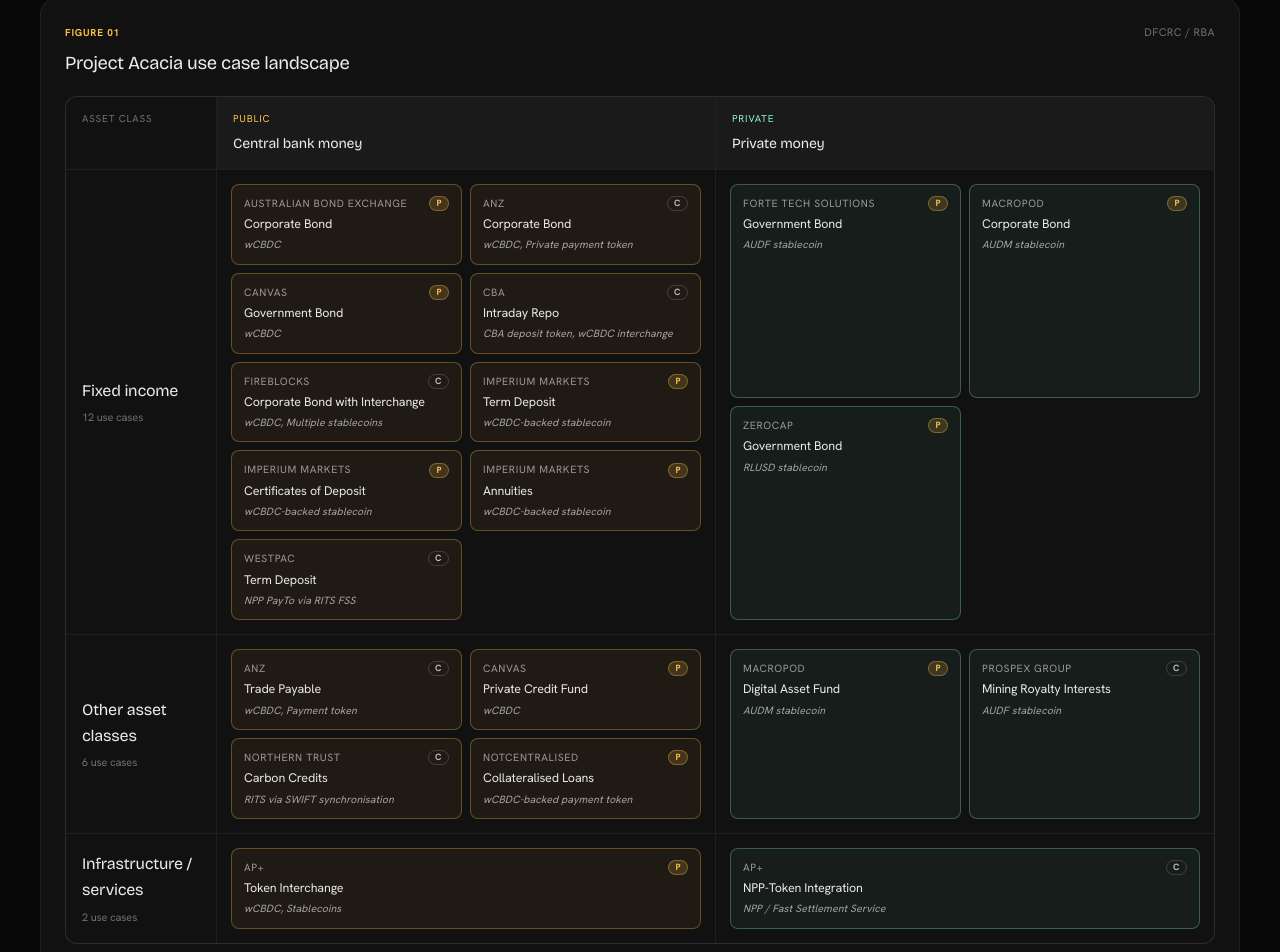
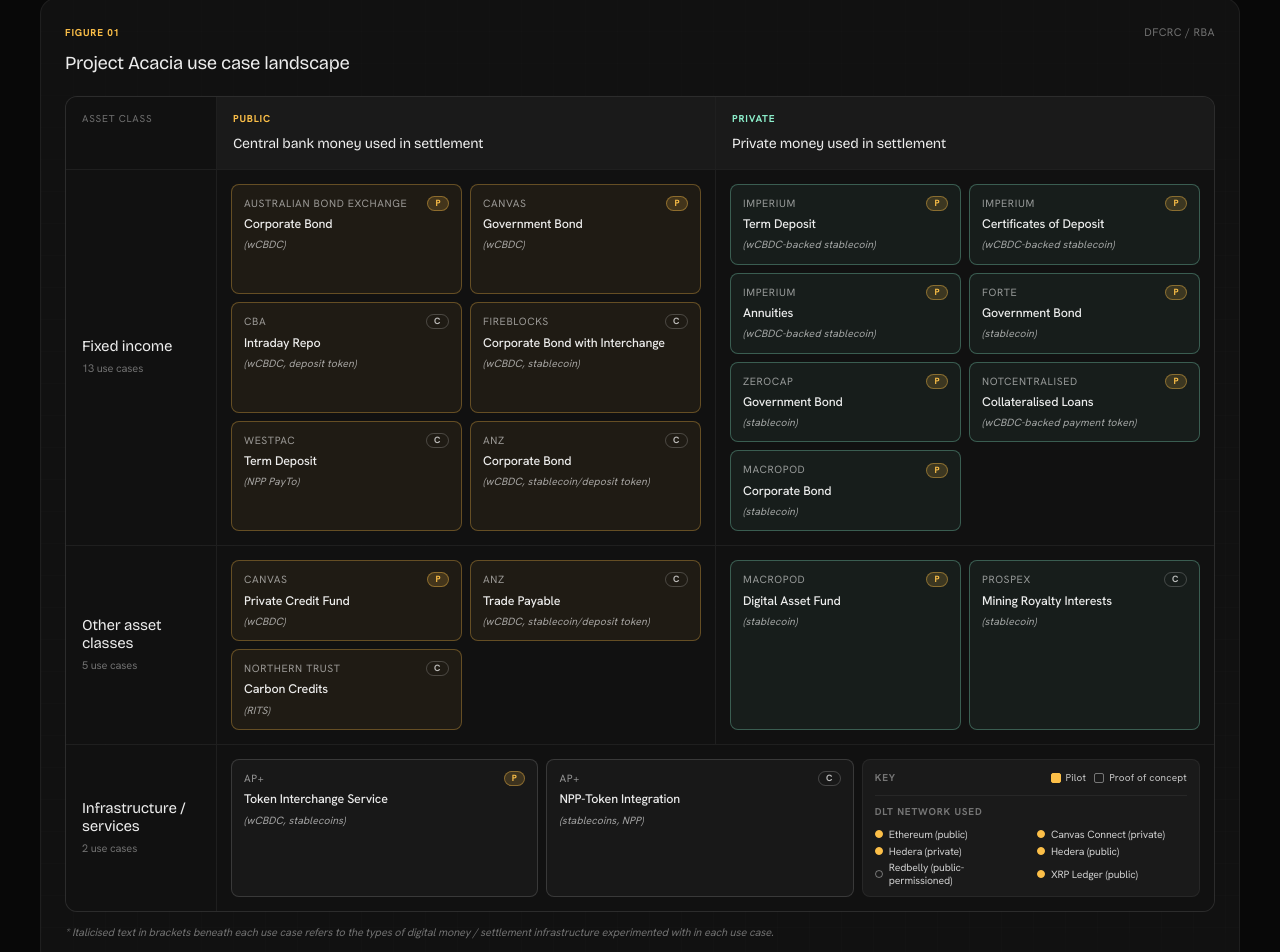
Before and after one commit to Rem-Money/rem-acacia, a Next.js app: page /project in a window 1280 px wide. Shown: the part 1100-2052 px from the top of the page. Built offline with nearby package versions, Linux system fonts and the light colour scheme.

Commit message:
refactor: update navigation components and footer to include sequential page links and rem.money branding

```diff
--- a/components/Footer.tsx
+++ b/components/Footer.tsx
@@ -1,59 +1,163 @@
+"use client";
+
 import Link from "next/link";
+import Image from "next/image";
+import { usePathname } from "next/navigation";
+
+const pages: { href: string; label: string }[] = [
+  { href: "/", label: "Overview" },
+  { href: "/introduction", label: "Global Context" },
+  { href: "/project", label: "Project Overview" },
+  { href: "/tokenisation", label: "Asset Tokenisation" },
+  { href: "/money", label: "Forms of Money" },
+  { href: "/regulation", label: "Legal & Regulatory" },
+  { href: "/road-ahead", label: "Road Ahead" },
+  { href: "/use-cases", label: "Use Cases" },
+];
+
+const REPORT_URL =
+  "https://www.rba.gov.au/payments-and-infrastructure/central-bank-digital-currency/pdf/project-acacia-final-report.pdf";
 
 export function Footer() {
+  const pathname = usePathname();
+  const idx = pages.findIndex((p) => p.href === pathname);
+  const prev = idx > 0 ? pages[idx - 1] : null;
+  const next = idx >= 0 && idx < pages.length - 1 ? pages[idx + 1] : null;
+
   return (
-    <footer style={{ borderTop: "1px solid var(--border)", marginTop: 80, padding: "60px 24px 40px" }}>
-      <div className="container-rem" style={{ display: "grid", gridTemplateColumns: "2fr 1fr 1fr 1fr", gap: 40 }}>
-        <div>
-          <div style={{ fontFamily: "var(--font-display)", fontSize: 22, fontWeight: 700, letterSpacing: "-0.025em" }}>
-            Project Acacia<span style={{ color: "var(--yellow)" }}>.</span>
-          </div>
-          <p style={{ marginTop: 12, color: "var(--text-muted)", maxWidth: 380, fontSize: 14 }}>
-            An interactive dashboard interpreting the Reserve Bank of Australia &amp; Digital Finance CRC's final report on
-            wholesale tokenised asset markets. May 2026.
-          </p>
-        </div>
-        <FootCol title="Sections" links={[
-          ["/", "Overview"],
-          ["/introduction", "Global Context"],
-          ["/project", "Project Overview"],
-          ["/tokenisation", "Asset Tokenisation"],
-        ]} />
-        <FootCol title="Deeper" links={[
-          ["/money", "Forms of Money"],
-          ["/regulation", "Legal & Regulatory"],
-          ["/road-ahead", "Road Ahead"],
-          ["/use-cases", "Use Cases"],
-        ]} />
-        <FootCol title="Source" links={[
-          ["mailto:ProjectAcacia@rba.gov.au", "Contact RBA"],
-          ["https://www.rba.gov.au", "rba.gov.au"],
-          ["https://dfcrc.com.au", "dfcrc.com.au"],
-        ]} />
+    <footer style={{ borderTop: "1px solid var(--border)", marginTop: 80, padding: "48px 24px 32px" }}>
+      <div
+        className="container-rem footer-nav"
+        style={{
+          display: "grid",
+          gridTemplateColumns: "1fr 1fr",
+          gap: 16,
+        }}
+      >
+        <PageLink dir="prev" page={prev} />
+        <PageLink dir="next" page={next} />
       </div>
-      <div className="container-rem" style={{ marginTop: 40, paddingTop: 20, borderTop: "1px solid var(--border)", display: "flex", justifyContent: "space-between", color: "var(--text-dim)", fontSize: 12 }}>
-        <span>© Reserve Bank of Australia 2026 — dashboard for educational interpretation.</span>
-        <span>ISBN 978-1-7645772-2-9 (Online)</span>
+
+      <div
+        className="container-rem footer-meta"
+        style={{
+          marginTop: 40,
+          paddingTop: 24,
+          borderTop: "1px solid var(--border)",
+          display: "flex",
+          justifyContent: "space-between",
+          alignItems: "center",
+          gap: 20,
+          flexWrap: "wrap",
+          color: "var(--text-dim)",
+          fontSize: 12,
+          lineHeight: 1.6,
+        }}
+      >
+        <p style={{ margin: 0, maxWidth: 560 }}>
+          Interpreting the{" "}
+          <a
+            href={REPORT_URL}
+            target="_blank"
+            rel="noopener noreferrer"
+            style={{ color: "rgba(255,255,255,0.78)", textDecoration: "underline", textUnderlineOffset: 2 }}
+          >
+            Project Acacia final report
+          </a>{" "}
+          by the Reserve Bank of Australia &amp; Digital Finance CRC, 2026.
+        </p>
+
+        <a
+          href="https://rem.money"
+          target="_blank"
+          rel="noopener noreferrer"
+          style={{
+            display: "inline-flex",
+            alignItems: "center",
+            gap: 8,
+            color: "var(--text-dim)",
+            textDecoration: "none",
+          }}
+        >
+          <span>Crafted by</span>
+          <Image
+            src="/rem.png"
+            alt="rem.money"
+            width={20}
+            height={20}
+            style={{ borderRadius: 4, display: "block" }}
+          />
+          <span style={{ color: "rgba(255,255,255,0.78)", fontWeight: 600 }}>rem.money</span>
+        </a>
       </div>
+
       <style>{`
-        @media (max-width: 700px) { footer > div:first-of-type { grid-template-columns: repeat(2, 1fr) !important; } }
-        @media (max-width: 400px) { footer > div:first-of-type { grid-template-columns: 1fr !important; } }
+        @media (max-width: 640px) {
+          .footer-nav { grid-template-columns: 1fr !important; }
+          .footer-meta { justify-content: flex-start !important; }
+        }
       `}</style>
     </footer>
   );
 }
 
-function FootCol({ title, links }: { title: string; links: [string, string][] }) {
+function PageLink({ dir, page }: { dir: "prev" | "next"; page: { href: string; label: string } | null }) {
+  const isNext = dir === "next";
+  const align = isNext ? "flex-end" : "flex-start";
+  const textAlign = isNext ? "right" : "left";
+
+  if (!page) {
+    return <div style={{ visibility: "hidden" }} aria-hidden />;
+  }
+
   return (
-    <div>
-      <div style={{ fontSize: 11, letterSpacing: "0.06em", textTransform: "uppercase", color: "var(--text-dim)", marginBottom: 14 }}>{title}</div>
-      <ul style={{ listStyle: "none", padding: 0, margin: 0, display: "flex", flexDirection: "column", gap: 10 }}>
-        {links.map(([href, label]) => (
-          <li key={href}>
-            <Link href={href} style={{ fontSize: 14, color: "rgba(255,255,255,0.7)" }}>{label}</Link>
-          </li>
-        ))}
-      </ul>
-    </div>
+    <Link
+      href={page.href}
+      style={{
+        display: "flex",
+        flexDirection: "column",
+        alignItems: align,
+        gap: 6,
+        padding: "18px 20px",
+        border: "1px solid var(--border)",
+        borderRadius: 12,
+        textDecoration: "none",
+        background: "rgba(255,255,255,0.015)",
+        transition: "background var(--duration-fast), border-color var(--duration-fast), transform var(--duration-fast)",
+      }}
+      className="footer-pagelink"
+    >
+      <span
+        style={{
+          fontSize: 11,
+          letterSpacing: "0.08em",
+          textTransform: "uppercase",
+          color: "var(--text-dim)",
+          textAlign: textAlign as "left" | "right",
+          width: "100%",
+        }}
+      >
+        {isNext ? "Next →" : "← Previous"}
+      </span>
+      <span
+        style={{
+          fontFamily: "var(--font-display)",
+          fontSize: 18,
+          fontWeight: 600,
+          letterSpacing: "-0.01em",
+          color: "rgba(255,255,255,0.92)",
+          textAlign: textAlign as "left" | "right",
+          width: "100%",
+        }}
+      >
+        {page.label}
+      </span>
+      <style>{`
+        .footer-pagelink:hover {
+          background: rgba(252,191,72,0.06) !important;
+          border-color: rgba(252,191,72,0.35) !important;
+        }
+      `}</style>
+    </Link>
   );
 }
--- a/components/figures/Figure1UseCaseMatrix.tsx
+++ b/components/figures/Figure1UseCaseMatrix.tsx
@@ -1,106 +1,190 @@
 import { FigureFrame } from "./FigureFrame";
-import { useCases, type UseCase } from "@/lib/usecases";
 
-// Bucket use cases into the matrix used by the report:
-// rows: Fixed income / Other / Infrastructure-services
-// cols: Central bank money / Private money
-function isCentralBank(u: UseCase) {
-  const s = u.settlement.join(" ").toLowerCase();
-  return s.includes("wcbdc") || s.includes("rits") || s.includes("npp");
-}
+type Cell = {
+  lead: string;
+  name: string;
+  settlement: string; // italicised label, exactly as the report
+  type: "Pilot" | "PoC";
+};
 
-function rowsCols() {
-  const rows: { key: string; label: string }[] = [
-    { key: "fi", label: "Fixed income" },
-    { key: "other", label: "Other asset classes" },
-    { key: "infra", label: "Infrastructure / services" },
-  ];
-  const cols: { key: string; label: string }[] = [
-    { key: "cb", label: "Central bank money" },
-    { key: "pv", label: "Private money" },
-  ];
-  const map: Record<string, Record<string, UseCase[]>> = {};
-  rows.forEach((r) => { map[r.key] = { cb: [], pv: [] }; });
+// Exact layout from Figure 1 in the report.
+const matrix: { row: string; cb: Cell[]; pv: Cell[] }[] = [
+  {
+    row: "Fixed income",
+    cb: [
+      { lead: "Australian Bond Exchange", name: "Corporate Bond", settlement: "wCBDC", type: "Pilot" },
+      { lead: "Canvas", name: "Government Bond", settlement: "wCBDC", type: "Pilot" },
+      { lead: "CBA", name: "Intraday Repo", settlement: "wCBDC, deposit token", type: "PoC" },
+      { lead: "Fireblocks", name: "Corporate Bond with Interchange", settlement: "wCBDC, stablecoin", type: "PoC" },
+      { lead: "Westpac", name: "Term Deposit", settlement: "NPP PayTo", type: "PoC" },
+      { lead: "ANZ", name: "Corporate Bond", settlement: "wCBDC, stablecoin/deposit token", type: "PoC" },
+    ],
+    pv: [
+      { lead: "Imperium", name: "Term Deposit", settlement: "wCBDC-backed stablecoin", type: "Pilot" },
+      { lead: "Imperium", name: "Certificates of Deposit", settlement: "wCBDC-backed stablecoin", type: "Pilot" },
+      { lead: "Imperium", name: "Annuities", settlement: "wCBDC-backed stablecoin", type: "Pilot" },
+      { lead: "Forte", name: "Government Bond", settlement: "stablecoin", type: "Pilot" },
+      { lead: "Zerocap", name: "Government Bond", settlement: "stablecoin", type: "Pilot" },
+      { lead: "NotCentralised", name: "Collateralised Loans", settlement: "wCBDC-backed payment token", type: "Pilot" },
+      { lead: "Macropod", name: "Corporate Bond", settlement: "stablecoin", type: "Pilot" },
+    ],
+  },
+  {
+    row: "Other asset classes",
+    cb: [
+      { lead: "Canvas", name: "Private Credit Fund", settlement: "wCBDC", type: "Pilot" },
+      { lead: "ANZ", name: "Trade Payable", settlement: "wCBDC, stablecoin/deposit token", type: "PoC" },
+      { lead: "Northern Trust", name: "Carbon Credits", settlement: "RITS", type: "PoC" },
+    ],
+    pv: [
+      { lead: "Macropod", name: "Digital Asset Fund", settlement: "stablecoin", type: "Pilot" },
+      { lead: "ProspEx", name: "Mining Royalty Interests", settlement: "stablecoin", type: "PoC" },
+    ],
+  },
+];
 
-  useCases.forEach((u) => {
-    const r = u.assetClass === "Fixed income" ? "fi" : u.assetClass === "Infrastructure" ? "infra" : "other";
-    // Use cases that explicitly use wCBDC OR central-bank settlement infrastructure
-    const settles = isCentralBank(u);
-    // Some hybrid ones get classified by primary settlement asset (first in list)
-    const primary = u.settlement[0].toLowerCase();
-    const col = settles && (primary.includes("wcbdc") || primary.includes("rits") || primary.includes("deposit token") || primary.includes("cba deposit"))
-      ? "cb"
-      : "pv";
-    // The deposit-token CBA case is closer to central bank style (interbank wCBDC interchange) — keep in cb
-    map[r][col].push(u);
-  });
+// Infrastructure / services row sits below; both items are AP+ and span the body.
+const infra: Cell[] = [
+  { lead: "AP+", name: "Token Interchange Service", settlement: "wCBDC, stablecoins", type: "Pilot" },
+  { lead: "AP+", name: "NPP-Token Integration", settlement: "stablecoins, NPP", type: "PoC" },
+];
 
-  return { rows, cols, map };
-}
+const dltNetworks: { name: string; tone: "pilot" | "poc" }[] = [
+  { name: "Ethereum (public)", tone: "pilot" },
+  { name: "Canvas Connect (private)", tone: "pilot" },
+  { name: "Hedera (private)", tone: "pilot" },
+  { name: "Hedera (public)", tone: "pilot" },
+  { name: "Redbelly (public-permissioned)", tone: "poc" },
+  { name: "XRP Ledger (public)", tone: "pilot" },
+];
 
 export function Figure1UseCaseMatrix() {
-  const { rows, cols, map } = rowsCols();
-
   return (
     <FigureFrame label="Figure 01" title="Project Acacia use case landscape" source="DFCRC / RBA">
-      <div style={{ display: "grid", gridTemplateColumns: "150px 1fr 1fr", gap: 1, background: "var(--border)", borderRadius: 12, overflow: "hidden", border: "1px solid var(--border)" }}>
-        {/* Header */}
-        <div style={{ background: "var(--card-bg)", padding: "14px 16px", fontSize: 10, letterSpacing: "0.08em", textTransform: "uppercase", color: "var(--text-dim)" }}>Asset class</div>
-        {cols.map((c) => (
-          <div key={c.key} style={{ background: "var(--card-bg-2)", padding: "14px 16px" }}>
-            <div style={{ fontSize: 10, letterSpacing: "0.08em", textTransform: "uppercase", color: c.key === "cb" ? "var(--yellow)" : "var(--green)" }}>
-              {c.key === "cb" ? "Public" : "Private"}
-            </div>
-            <div style={{ marginTop: 4, fontFamily: "var(--font-display)", fontSize: 14, color: "rgba(255,255,255,0.92)" }}>{c.label}</div>
-          </div>
+      <div
+        style={{
+          display: "grid",
+          gridTemplateColumns: "150px 1fr 1fr",
+          gap: 1,
+          background: "var(--border)",
+          borderRadius: 12,
+          overflow: "hidden",
+          border: "1px solid var(--border)",
+        }}
+      >
+        {/* Header row */}
+        <div style={{ background: "var(--card-bg)", padding: "14px 16px", fontSize: 10, letterSpacing: "0.08em", textTransform: "uppercase", color: "var(--text-dim)" }}>
+          Asset class
+        </div>
+        <ColHeader tone="yellow" title="Central bank money used in settlement" />
+        <ColHeader tone="green" title="Private money used in settlement" />
+
+        {/* Body rows */}
+        {matrix.map((r) => (
+          <RowFragment key={r.row} row={r} />
         ))}
 
-        {/* Body */}
-        {rows.map((r) => (
-          <RowFragment key={r.key} row={r} cols={cols} map={map[r.key]} />
-        ))}
+        {/* Infrastructure / services row (spans body cols) */}
+        <div style={{ background: "var(--card-bg)", padding: "16px", display: "flex", alignItems: "center" }}>
+          <div>
+            <div style={{ fontFamily: "var(--font-display)", fontSize: 15, color: "rgba(255,255,255,0.92)", letterSpacing: "-0.015em", lineHeight: 1.2 }}>
+              Infrastructure / services
+            </div>
+            <div style={{ marginTop: 4, fontSize: 11, color: "var(--text-dim)" }}>{infra.length} use cases</div>
+          </div>
+        </div>
+        <div
+          style={{
+            gridColumn: "span 2",
+            background: "var(--card-bg)",
+            padding: "14px",
+            display: "grid",
+            gridTemplateColumns: "repeat(2, 1fr) 1.1fr",
+            gap: 8,
+            alignItems: "stretch",
+          }}
+          className="infra-row"
+        >
+          {infra.map((c) => (
+            <CaseChip key={`${c.lead}-${c.name}`} cell={c} tone="muted" />
+          ))}
+          {/* Key inset matching the source */}
+          <KeyInset />
+        </div>
       </div>
 
-      {/* Legend */}
-      <div style={{ marginTop: 16, display: "flex", gap: 20, flexWrap: "wrap", fontSize: 11, color: "var(--text-muted)", letterSpacing: "0.04em" }}>
-        <Tag bg="rgba(252,191,72,0.16)" border="rgba(252,191,72,0.35)" color="var(--yellow)" small>P</Tag>
-        <span style={{ marginLeft: -12 }}>Pilot</span>
-        <Tag bg="transparent" border="rgba(255,255,255,0.18)" color="rgba(255,255,255,0.7)" small>C</Tag>
-        <span style={{ marginLeft: -12 }}>Proof of concept</span>
-        <span style={{ color: "var(--text-dim)", marginLeft: "auto" }}>Italicised: settlement asset</span>
+      {/* Footnote */}
+      <div style={{ marginTop: 12, fontSize: 11, fontStyle: "italic", color: "var(--text-dim)", lineHeight: 1.5 }}>
+        * Italicised text in brackets beneath each use case refers to the types of digital money / settlement infrastructure experimented with in
+        each use case.
       </div>
+
+      <style>{`
+        @media (max-width: 760px) {
+          .infra-row { grid-template-columns: 1fr !important; }
+        }
+      `}</style>
     </FigureFrame>
   );
 }
 
-function RowFragment({ row, cols, map }: { row: { key: string; label: string }; cols: { key: string; label: string }[]; map: Record<string, UseCase[]> }) {
+function ColHeader({ tone, title }: { tone: "yellow" | "green"; title: string }) {
+  const accent = tone === "yellow" ? "var(--yellow)" : "var(--green)";
+  return (
+    <div style={{ background: "var(--card-bg-2)", padding: "14px 16px" }}>
+      <div style={{ fontSize: 10, letterSpacing: "0.08em", textTransform: "uppercase", color: accent, fontWeight: 700 }}>
+        {tone === "yellow" ? "Public" : "Private"}
+      </div>
+      <div style={{ marginTop: 4, fontFamily: "var(--font-display)", fontSize: 14, color: "rgba(255,255,255,0.92)", letterSpacing: "-0.015em" }}>
+        {title}
+      </div>
+    </div>
+  );
+}
+
+function RowFragment({ row }: { row: { row: string; cb: Cell[]; pv: Cell[] } }) {
+  const total = row.cb.length + row.pv.length;
   return (
     <>
       <div style={{ background: "var(--card-bg)", padding: "16px", display: "flex", alignItems: "center" }}>
         <div>
-          <div style={{ fontFamily: "var(--font-display)", fontSize: 16, color: "rgba(255,255,255,0.92)", letterSpacing: "-0.015em" }}>{row.label}</div>
-          <div style={{ marginTop: 4, fontSize: 11, color: "var(--text-dim)" }}>
-            {(map.cb.length + map.pv.length)} use case{(map.cb.length + map.pv.length) === 1 ? "" : "s"}
+          <div style={{ fontFamily: "var(--font-display)", fontSize: 15, color: "rgba(255,255,255,0.92)", letterSpacing: "-0.015em", lineHeight: 1.2 }}>
+            {row.row}
           </div>
+          <div style={{ marginTop: 4, fontSize: 11, color: "var(--text-dim)" }}>{total} use cases</div>
         </div>
       </div>
-      {cols.map((c) => (
-        <div key={c.key} style={{ background: "var(--card-bg)", padding: "14px", display: "grid", gridTemplateColumns: "repeat(auto-fit, minmax(180px, 1fr))", gap: 8 }}>
-          {map[c.key].map((u) => (
-            <CaseChip key={u.id} u={u} tone={c.key === "cb" ? "yellow" : "green"} />
-          ))}
-          {map[c.key].length === 0 && (
-            <div style={{ color: "var(--text-dim)", fontSize: 12, fontStyle: "italic", padding: "8px 4px" }}>—</div>
-          )}
-        </div>
-      ))}
+      <CellGroup cells={row.cb} tone="yellow" />
+      <CellGroup cells={row.pv} tone="green" />
     </>
   );
 }
 
-function CaseChip({ u, tone }: { u: UseCase; tone: "yellow" | "green" }) {
-  const accent = tone === "yellow" ? "rgba(252,191,72,0.32)" : "rgba(141,240,204,0.3)";
-  const accentBg = tone === "yellow" ? "rgba(252,191,72,0.06)" : "rgba(141,240,204,0.05)";
+function CellGroup({ cells, tone }: { cells: Cell[]; tone: "yellow" | "green" }) {
+  return (
+    <div
+      style={{
+        background: "var(--card-bg)",
+        padding: "14px",
+        display: "grid",
+        gridTemplateColumns: "repeat(auto-fit, minmax(170px, 1fr))",
+        gap: 8,
+      }}
+    >
+      {cells.map((c) => (
+        <CaseChip key={`${c.lead}-${c.name}`} cell={c} tone={tone} />
+      ))}
+      {cells.length === 0 && <div style={{ color: "var(--text-dim)", fontSize: 12, fontStyle: "italic", padding: "8px 4px" }}>—</div>}
+    </div>
+  );
+}
+
+function CaseChip({ cell, tone }: { cell: Cell; tone: "yellow" | "green" | "muted" }) {
+  const accent =
+    tone === "yellow" ? "rgba(252,191,72,0.32)" : tone === "green" ? "rgba(141,240,204,0.3)" : "rgba(255,255,255,0.14)";
+  const accentBg =
+    tone === "yellow" ? "rgba(252,191,72,0.06)" : tone === "green" ? "rgba(141,240,204,0.05)" : "rgba(255,255,255,0.03)";
+
   return (
     <div
       style={{
@@ -111,44 +195,114 @@
         display: "flex",
         flexDirection: "column",
         gap: 4,
-        minHeight: 64,
+        minHeight: 78,
       }}
     >
       <div style={{ display: "flex", justifyContent: "space-between", alignItems: "center", gap: 6 }}>
-        <span style={{ fontSize: 10.5, color: "rgba(255,255,255,0.55)", letterSpacing: "0.06em", textTransform: "uppercase" }}>{u.lead}</span>
-        <Tag bg={u.type === "Pilot" ? "rgba(252,191,72,0.16)" : "transparent"} border={u.type === "Pilot" ? "rgba(252,191,72,0.35)" : "rgba(255,255,255,0.16)"} color={u.type === "Pilot" ? "var(--yellow)" : "rgba(255,255,255,0.7)"} small>
-          {u.type === "Pilot" ? "P" : "C"}
-        </Tag>
+        <span style={{ fontSize: 10.5, color: "rgba(255,255,255,0.55)", letterSpacing: "0.06em", textTransform: "uppercase" }}>
+          {cell.lead}
+        </span>
+        <TypeTag type={cell.type} />
       </div>
-      <div style={{ fontSize: 12.5, color: "rgba(255,255,255,0.9)", lineHeight: 1.3 }}>{u.name}</div>
-      <div style={{ fontSize: 10.5, color: "var(--text-muted)", fontStyle: "italic", letterSpacing: "0.01em" }}>
-        {u.settlement.join(", ")}
-      </div>
+      <div style={{ fontSize: 12.5, color: "rgba(255,255,255,0.92)", lineHeight: 1.3, fontWeight: 500 }}>{cell.name}</div>
+      <div style={{ fontSize: 10.5, color: "var(--text-muted)", fontStyle: "italic", letterSpacing: "0.01em" }}>({cell.settlement})</div>
     </div>
   );
 }
 
-function Tag({ children, bg, border, color, small }: { children: React.ReactNode; bg: string; border: string; color: string; small?: boolean }) {
+function TypeTag({ type }: { type: "Pilot" | "PoC" }) {
+  const pilot = type === "Pilot";
   return (
     <span
       style={{
-        background: bg,
-        border: `1px solid ${border}`,
-        color,
+        background: pilot ? "rgba(252,191,72,0.16)" : "transparent",
+        border: `1px solid ${pilot ? "rgba(252,191,72,0.4)" : "rgba(255,255,255,0.2)"}`,
+        color: pilot ? "var(--yellow)" : "rgba(255,255,255,0.7)",
         borderRadius: 100,
-        fontSize: small ? 9 : 10,
+        fontSize: 9,
         fontWeight: 700,
-        padding: small ? "2px 6px" : "3px 9px",
+        padding: "2px 7px",
         letterSpacing: "0.06em",
         textTransform: "uppercase",
         lineHeight: 1,
         display: "inline-flex",
         alignItems: "center",
         justifyContent: "center",
-        minWidth: small ? 18 : undefined,
       }}
     >
-      {children}
+      {pilot ? "P" : "C"}
     </span>
   );
 }
+
+function KeyInset() {
+  return (
+    <div
+      style={{
+        border: "1px solid var(--border)",
+        background: "var(--card-bg-2)",
+        borderRadius: 8,
+        padding: "10px 12px",
+        fontSize: 10.5,
+        display: "flex",
+        flexDirection: "column",
+        gap: 8,
+      }}
+    >
+      <div style={{ display: "flex", justifyContent: "space-between", alignItems: "center" }}>
+        <span style={{ fontSize: 10, fontWeight: 700, letterSpacing: "0.08em", textTransform: "uppercase", color: "var(--text-dim)" }}>Key</span>
+        <div style={{ display: "flex", gap: 8 }}>
+          <LegendChip label="Pilot" tone="yellow" />
+          <LegendChip label="Proof of concept" tone="muted" />
+        </div>
+      </div>
+      <div style={{ height: 1, background: "var(--border)" }} />
+      <div style={{ fontSize: 10, fontWeight: 700, letterSpacing: "0.08em", textTransform: "uppercase", color: "var(--text-dim)" }}>
+        DLT network used
+      </div>
+      <div style={{ display: "grid", gridTemplateColumns: "1fr 1fr", gap: "4px 12px" }}>
+        {dltNetworks.map((d) => (
+          <span key={d.name} style={{ display: "flex", alignItems: "center", gap: 6, color: "rgba(255,255,255,0.78)" }}>
+            <span
+              style={{
+                width: 8,
+                height: 8,
+                borderRadius: 8,
+                background: d.tone === "pilot" ? "var(--yellow)" : "transparent",
+                border: d.tone === "pilot" ? "1px solid var(--yellow)" : "1px solid rgba(255,255,255,0.4)",
+                flexShrink: 0,
+              }}
+            />
+            <span style={{ fontSize: 10.5, lineHeight: 1.2 }}>{d.name}</span>
+          </span>
+        ))}
+      </div>
+    </div>
+  );
+}
+
+function LegendChip({ label, tone }: { label: string; tone: "yellow" | "muted" }) {
+  return (
+    <span
+      style={{
+        display: "inline-flex",
+        alignItems: "center",
+        gap: 5,
+        fontSize: 10,
+        color: "rgba(255,255,255,0.75)",
+        letterSpacing: "0.02em",
+      }}
+    >
+      <span
+        style={{
+          width: 10,
+          height: 10,
+          background: tone === "yellow" ? "var(--yellow)" : "transparent",
+          border: tone === "yellow" ? "1px solid var(--yellow)" : "1px solid rgba(255,255,255,0.4)",
+          borderRadius: 2,
+        }}
+      />
+      {label}
+    </span>
+  );
+}
```
Also changed, not shown: app/page.tsx (+8 -3 lines), components/Navbar.tsx (+35 -16 lines), public/rem.png (added).
